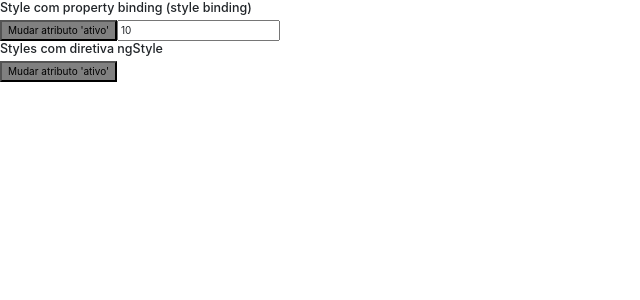
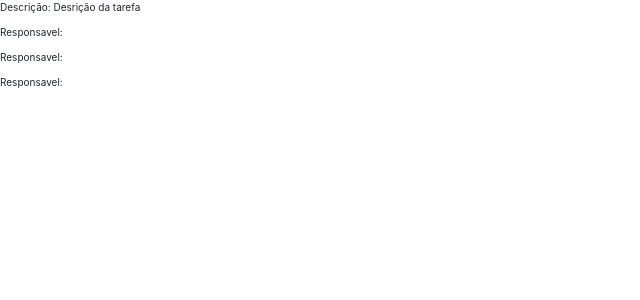
Before and after one commit to pierbotteroweb/angular-loiane-data-binding, an Angular app in the folder data-binding/: page / in a window 1280 px wide. Shown: the top 300 px of the page, without its empty margins (0-640 px from the left). Built offline with nearby package versions, Linux system fonts and the light colour scheme.

Commit message:
Aula 32 - Operador Elvis

```diff
--- a/data-binding/src/app/app.component.html
+++ b/data-binding/src/app/app.component.html
@@ -7,4 +7,5 @@
 <!-- <app-diretiva-ngswitch></app-diretiva-ngswitch> -->
 <!-- <app-diretiva-ngfor></app-diretiva-ngfor> -->
 <!-- <app-diretiva-ngclass></app-diretiva-ngclass> -->
-<app-diretiva-ngstyle></app-diretiva-ngstyle>
+<!-- <app-diretiva-ngstyle></app-diretiva-ngstyle> -->
+<app-operador-elvis></app-operador-elvis>
--- a/data-binding/src/app/app.module.ts
+++ b/data-binding/src/app/app.module.ts
@@ -14,6 +14,7 @@
 import { DiretivaNgforComponent } from './diretiva-ngfor/diretiva-ngfor.component';
 import { DiretivaNgclassComponent } from './diretiva-ngclass/diretiva-ngclass.component';
 import { DiretivaNgstyleComponent } from './diretiva-ngstyle/diretiva-ngstyle.component';
+import { OperadorElvisComponent } from './operador-elvis/operador-elvis.component';
 
 @NgModule({
   declarations: [
@@ -26,7 +27,8 @@
     DiretivaNgswitchComponent,
     DiretivaNgforComponent,
     DiretivaNgclassComponent,
-    DiretivaNgstyleComponent
+    DiretivaNgstyleComponent,
+    OperadorElvisComponent
   ],
   imports: [
     BrowserModule,
--- /dev/null
+++ b/data-binding/src/app/operador-elvis/operador-elvis.component.html
@@ -0,0 +1,6 @@
+<p>Descrição: {{ tarefa.desc }}</p>
+<!-- <p>Responsavel: {{ tarefa.responsavel.nome }}</p> -->
+<p>Responsavel: {{ tarefa.responsavel != null ? tarefa.responsavel.nome: "" }}</p>
+
+<p>Responsavel: {{ tarefa.responsavel?.nome }}</p>
+<p>Responsavel: {{ tarefa.responsavel?.usuario?.nome }}</p>
--- /dev/null
+++ b/data-binding/src/app/operador-elvis/operador-elvis.component.ts
@@ -0,0 +1,20 @@
+import { Component, OnInit } from '@angular/core';
+
+@Component({
+  selector: 'app-operador-elvis',
+  templateUrl: './operador-elvis.component.html',
+  styleUrls: ['./operador-elvis.component.scss']
+})
+export class OperadorElvisComponent implements OnInit {
+
+  tarefa: any = {
+    desc: "Desrição da tarefa",
+    responsavel: null
+  }
+
+  constructor() { }
+
+  ngOnInit() {
+  }
+
+}
```
Also changed, not shown: data-binding/src/app/operador-elvis/operador-elvis.component.scss (added).
